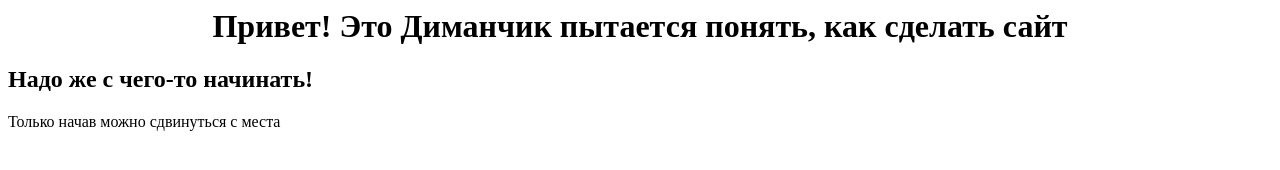
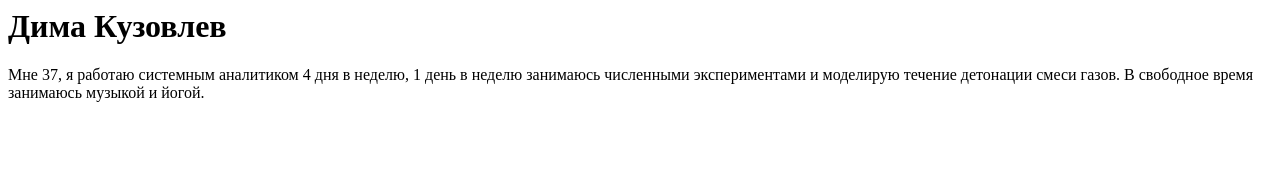
Before and after one commit to completebasis/completebasis.github.io, a plain HTML site: page index.html in a window 1280 px wide. Drawn offline with Linux system fonts and the light colour scheme.

Commit message:
Update index.html

```diff
--- a/index.html
+++ b/index.html
@@ -1,10 +1,10 @@
 <html>
 <head>
-<title>hello</title>
+<title>Дима Кузовлев</title>
 </head>
 <body>
-<H1 ALIGN=CENTER>Привет! Это Диманчик пытается понять, как сделать сайт</H1>
-<H2>Надо же с чего-то начинать!</H2>
-<P>Только начав можно сдвинуться с места</P>
+<H1>Дима Кузовлев</H1>
+<p>
+Мне 37, я работаю системным аналитиком 4 дня в неделю, 1 день в неделю занимаюсь численными экспериментами и моделирую течение детонации смеси газов. В свободное время занимаюсь музыкой и йогой.
 </body>
 </html>
```
